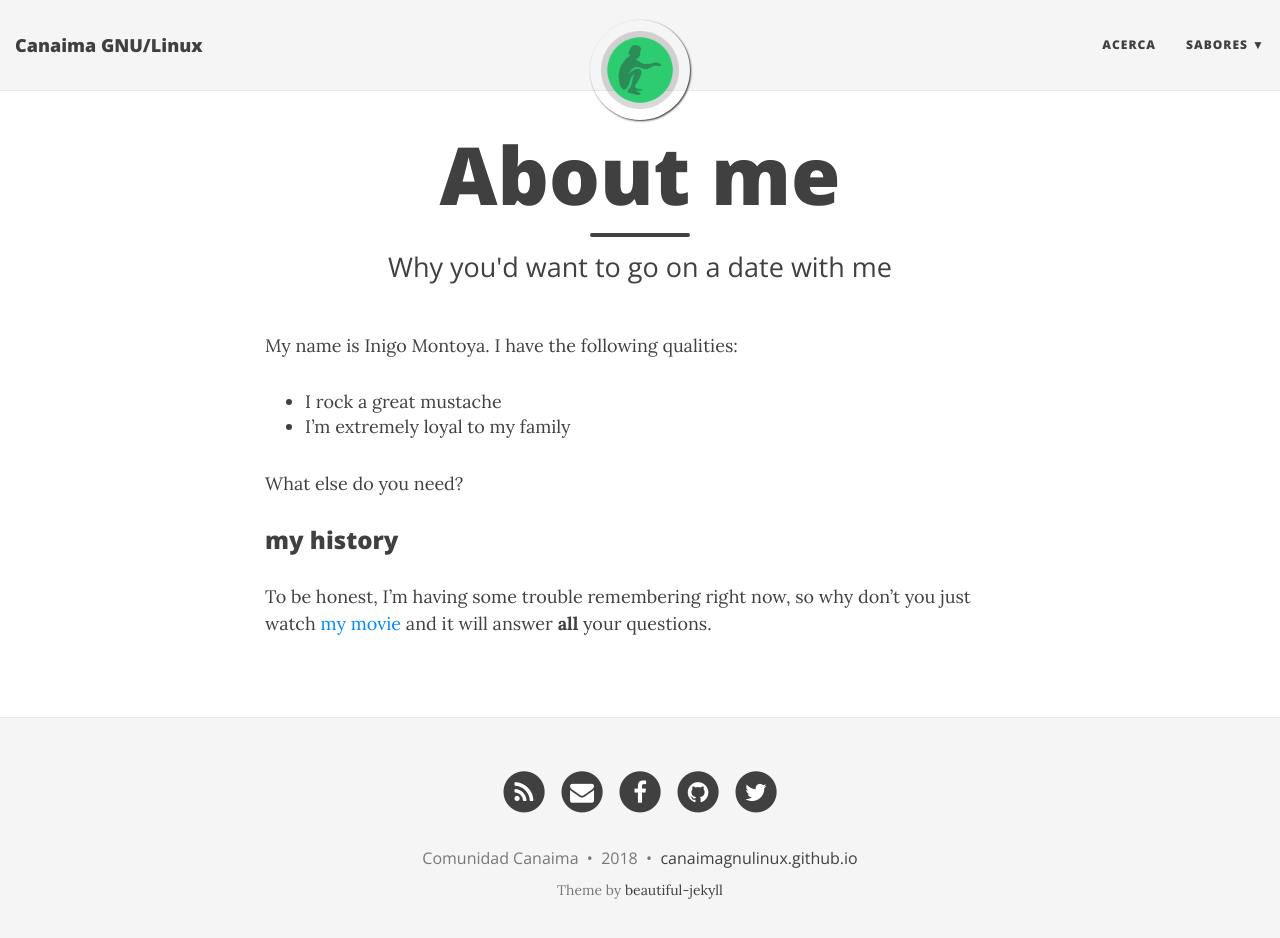
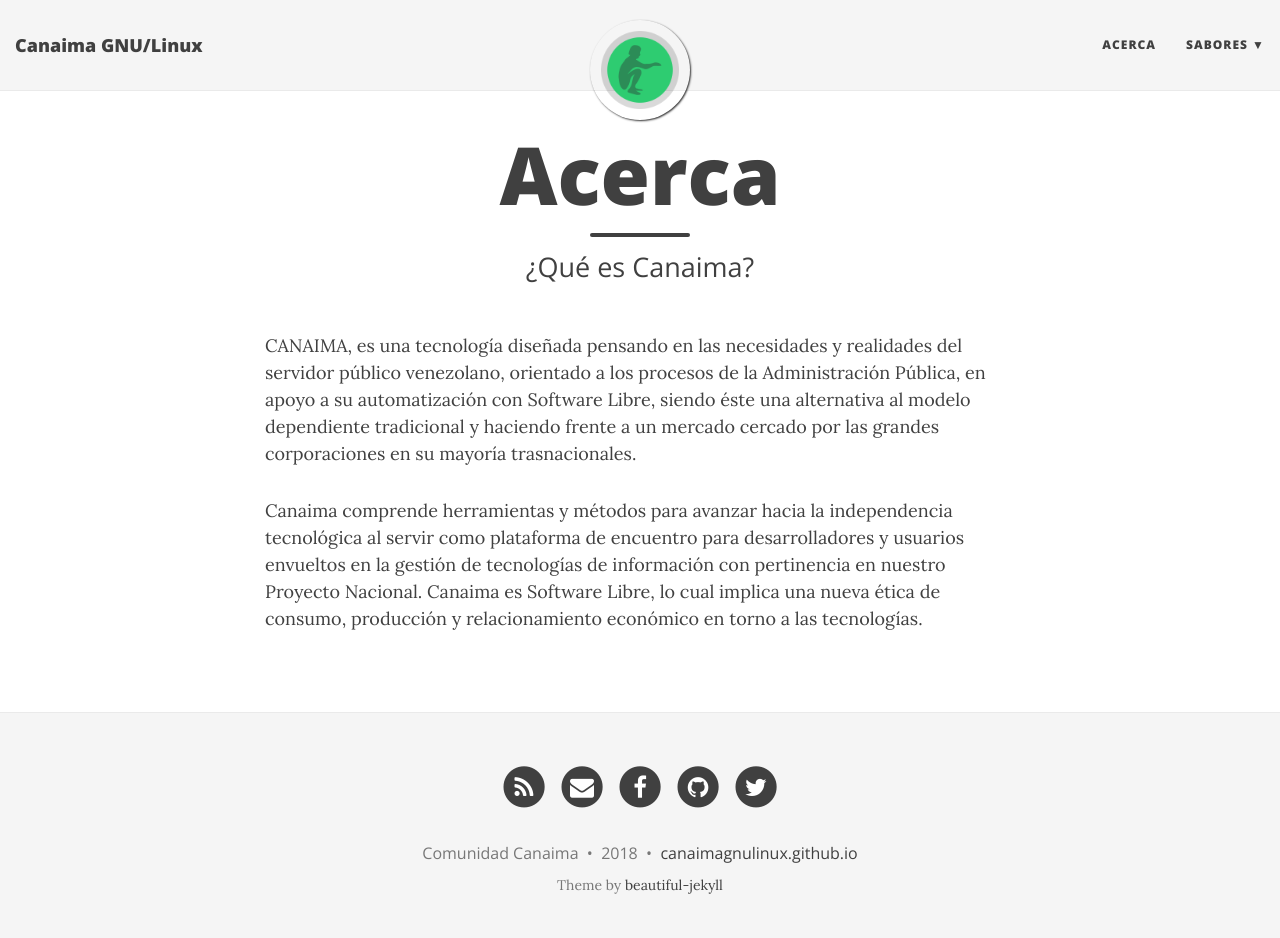
Before and after one commit to CanaimaKueka/canaimakueka.github.io, a Jekyll site: the page built from acerca.md, in a window 1280 px wide and 951 px high. Shown: the top 938 px of the window. Built offline with Jekyll 4.4.1, drawn with Linux system fonts in a browser that asks for light colours; nearby versions of some CDN libraries.

Commit message:
[REF] Llenando acerca.

```diff
--- a/_config.yml
+++ b/_config.yml
@@ -45,7 +45,7 @@ navbar-text-col: "#404040"
 navbar-children-col: "#F5F5F5"
 page-col: "#FFFFFF"
 link-col: "#008AFF"
-hover-col: "#0085A1"
+hover-col: "#00B16A"
 footer-col: "#F5F5F5"
 footer-text-col: "#777777"
 footer-link-col: "#404040"
--- a/acerca.md
+++ b/acerca.md
@@ -1,16 +1,9 @@
 ---
 layout: page
-title: About me
-subtitle: Why you'd want to go on a date with me
+title: Acerca
+subtitle: ¿Qué es Canaima?
 ---
 
-My name is Inigo Montoya. I have the following qualities:
+CANAIMA, es una tecnología diseñada pensando en las necesidades y realidades del servidor público venezolano, orientado a los procesos de la Administración Pública, en apoyo a su automatización con Software Libre, siendo éste una alternativa al modelo dependiente tradicional y  haciendo frente a un mercado cercado por las grandes corporaciones en su mayoría trasnacionales.
 
-- I rock a great mustache
-- I'm extremely loyal to my family
-
-What else do you need?
-
-### my history
-
-To be honest, I'm having some trouble remembering right now, so why don't you just watch [my movie](http://en.wikipedia.org/wiki/The_Princess_Bride_%28film%29) and it will answer **all** your questions.
+Canaima comprende herramientas y métodos para avanzar hacia la independencia tecnológica al servir como plataforma de encuentro para desarrolladores y usuarios envueltos en la gestión de tecnologías de información con pertinencia en nuestro Proyecto Nacional. Canaima es Software Libre, lo cual implica una nueva ética de consumo, producción y relacionamiento económico en torno a las tecnologías.
--- a/index.html
+++ b/index.html
@@ -1,7 +1,7 @@
 ---
 layout: page
-title: My website
-subtitle: This is where I will tell my friends way too much about me
+title: Canaima GNU/Linux
+subtitle: Portal de la Comunidad Canaima
 use-site-title: true
 ---
 
```
Also changed, not shown: _posts/2015-01-04-first-post.md (deleted, +0 -7 lines), img/hello_world.jpeg (deleted), img/install-steps.gif (deleted), img/path.jpg (deleted).
